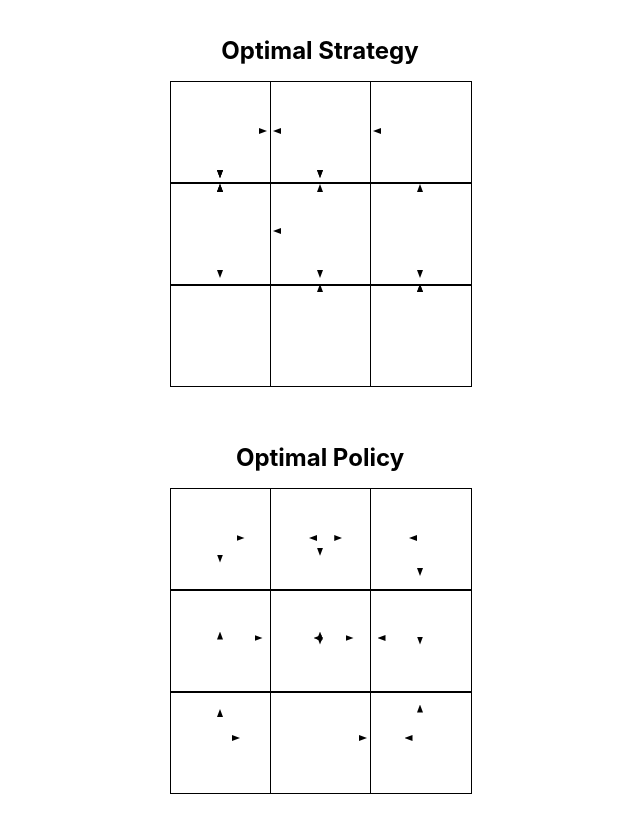
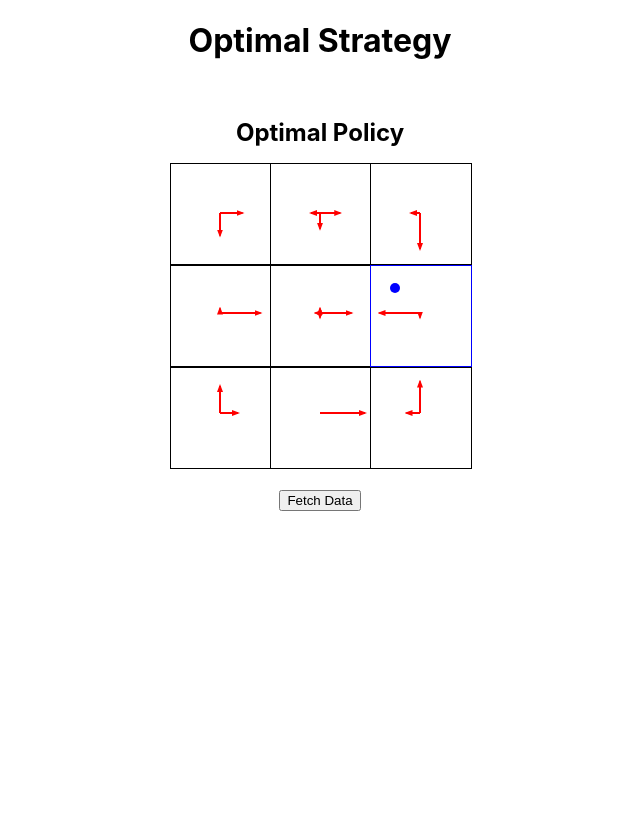
Before and after one commit to zelongjiang123/DirectedResearchAI, a React app in the folder game-visualization/: page / in a window 1280 px wide. Shown: the whole page, without its empty margins (320-960 px from the left). Built offline with nearby package versions, Linux system fonts and the light colour scheme.

Commit message:
add loading page and visualize the policy of both players

```diff
--- a/game-visualization/src/App.tsx
+++ b/game-visualization/src/App.tsx
@@ -1,15 +1,38 @@
-import React from 'react';
+import React, { useEffect, useState } from 'react';
 import logo from './logo.svg';
 import './App.css';
 import OptimalStrategyPage from './pages/optimal_strategy_page/OptimalStrategyPage';
 import OptimalPolicyPage from './pages/optimal_policy_page/OptimalPolicyPage';
+import NodesGraph from './components/NodesGraph';
+import { getGameResult } from './api_calls/apiCall';
+import { Arrow } from './components/configs';
+import LoadingPage from './pages/loading_page/LoadingPage';
 
 
 function App() {
+  const [arrows, setArrows] = useState<Arrow[][]>([]);
+  const [loading, setLoading] = useState<boolean>(false);
+
+  const handleButtonClick = async () => {
+    console.log("click");
+    setLoading(true);
+    let {arrows} = await getGameResult();
+    console.log(arrows)
+    setArrows(arrows);
+    setLoading(false);
+  }
+
   return (
     <div className="App">
-      <OptimalStrategyPage/>
-      <OptimalPolicyPage/>
+      { !loading &&
+      <div>
+        <OptimalStrategyPage arrows={arrows}/>
+        <OptimalPolicyPage/>
+        <button onClick={()=>{handleButtonClick();}}>Fetch Data</button>
+      </div>
+      }
+      {loading && <LoadingPage/>}
+      {/* <NodesGraph rows={9} cols={9} spacing={100}/> */}
     </div>
   );
 }
--- /dev/null
+++ b/game-visualization/src/api_calls/apiCall.tsx
@@ -0,0 +1,45 @@
+import { Arrow } from "../components/configs";
+
+// Example Usage:
+interface GetGameResultResponse {
+    arrows: Arrow[][];
+}
+
+interface GetGameResultAPIResponse{
+    optimalStrategies: number[][][]
+}
+
+export async function getGameResult(): Promise<GetGameResultResponse> {
+    try {
+        const response = await fetch("http://localhost:8080/api/game_result", {
+            method: "GET",
+            headers: {
+                "Accept": "application/json",
+            },
+        });
+
+
+        if (!response.ok) {
+            throw new Error(`HTTP error! Status: ${response.status}`);
+        }
+        let parsedResponse: GetGameResultAPIResponse = await response.json();
+        console.log(parsedResponse);
+        let arrows: Arrow[][] = [];
+
+        if(parsedResponse.optimalStrategies !== undefined){
+            let positions = parsedResponse.optimalStrategies;
+
+            for(let i=0; i<positions[0].length-1; i++){
+                arrows.push([
+                    { fromRow: positions[0][i][0], fromCol: positions[0][i][1], toRow: positions[0][i + 1][0], toCol: positions[0][i + 1][1] },
+                    { fromRow: positions[1][i][0], fromCol: positions[1][i][1], toRow: positions[1][i + 1][0], toCol: positions[1][i + 1][1] }
+                ]);
+            }
+        }
+
+        return {arrows};
+    } catch (error) {
+        console.error("Error fetching data:", error);
+        throw error;
+    }
+}
--- a/game-visualization/src/components/MatrixGrid.tsx
+++ b/game-visualization/src/components/MatrixGrid.tsx
@@ -10,6 +10,7 @@ type MatrixGridProps = {
   header?: string;
   cellClick?: boolean;
   highlightedCell?: HighlightCell;
+  isApplyNudge?: boolean; // whether to apply nudge to avoid arrows overlapping
 };
 
 type HighlightCell = {
@@ -26,6 +27,7 @@ const MatrixGrid: React.FC<MatrixGridProps> = ({
   header,
   cellClick = false,
   highlightedCell,
+  isApplyNudge = false,
 }) => {
   const [rows, setRows] = useState<number>(initialRows);
   const [cols, setCols] = useState<number>(initialCols);
@@ -79,9 +81,9 @@ const MatrixGrid: React.FC<MatrixGridProps> = ({
 
   // Function to nudge overlapping arrows
   const applyNudge = (x1: number, y1: number, x2: number, y2: number, offset: number, usedPositions: Map<string, number>) => {
-    let xMax = Math.max(x1, x2), yMax = Math.max(y1, y2);
-    let xMin = Math.min(x1, x2), yMin = Math.min(y1, y2);
-    let positionStr = `${xMax},${yMax},${xMin},${yMin}`;
+    // let xMax = Math.max(x1, x2), yMax = Math.max(y1, y2);
+    // let xMin = Math.min(x1, x2), yMin = Math.min(y1, y2);
+    let positionStr = `${x1},${y1},${x2},${y2}`;
 
     let count = usedPositions.get(positionStr);
     if (count !== undefined) {
@@ -109,7 +111,7 @@ const MatrixGrid: React.FC<MatrixGridProps> = ({
     }
   }
 
-  const svgRenderArrows = (arrows: Arrow[], color: string, player: number) => {
+  const svgRenderArrows = (arrows: Arrow[], color: string, player: number, usedPositions: Map<string ,number>) => {
     let arrowArray: Arrow[] | undefined = arrows;
     if(selectedCell !== undefined){
       const selectedCellStr = `${selectedCell.row},${selectedCell.col}`;
@@ -120,19 +122,23 @@ const MatrixGrid: React.FC<MatrixGridProps> = ({
 
       if(arrowArray === undefined) arrowArray = arrows;
     }
-    const usedPositions = new Map<string, number>(); // Set to track used positions
+
     return arrowArray.map((arrow, index) => {
-      const x1 = arrow.fromCol * cellSize + cellSize / 2;
-      const y1 = arrow.fromRow * cellSize + cellSize / 2;
-      const x2 = arrow.toCol * cellSize + cellSize / 2;
-      const y2 = arrow.toRow * cellSize + cellSize / 2;
+      let x1 = arrow.fromCol * cellSize + cellSize / 2;
+      let y1 = arrow.fromRow * cellSize + cellSize / 2;
+      let x2 = arrow.toCol * cellSize + cellSize / 2;
+      let y2 = arrow.toRow * cellSize + cellSize / 2;
       const strokeWidth = 2;
       const probability = arrow.probability === undefined ? 1 : arrow.probability;
       if(probability === 0) return;
       const adjustedStrokeWidth =  probability * strokeWidth;
 
       // Apply nudge if the position has already been used
-      // const { x1: nudgeX1, y1: nudgeY1, x2: nudgeX2, y2: nudgeY2 } = applyNudge(x1, y1, x2, y2, 10, usedPositions);
+      if(isApplyNudge){
+        ({ x1, y1, x2, y2} = applyNudge(x1, y1, x2, y2, 10, usedPositions));
+        console.log(usedPositions);
+      }
+
 
       const adjustLength = (num1: number, num2: number, probability: number, maxLength: number): number => {
         let difference = Math.min(Math.abs(num1 - num2), maxLength * probability);
@@ -171,6 +177,22 @@ const MatrixGrid: React.FC<MatrixGridProps> = ({
     });
   };
 
+
+
+  const drawSvg = () => {
+    const usedPositions = new Map<string, number>(); // Set to track used positions
+
+    return <svg className="matrix-grid-content-svg" width={svgWidth} height={svgHeight}>
+      {/* Render red arrows */}
+      {svgRenderArrows(arrowsPlayer1, player1Color, 1, usedPositions)}
+
+      {/* Render blue arrows */}
+      {arrowsPlayer2 !== undefined && svgRenderArrows(arrowsPlayer2, player2Color, 2, usedPositions)}
+
+      {svgRenderOpponentPosition()}
+    </svg>
+  }
+
   return (
     <div className="matrix-grid">
       <h1 className="matrix-grid-heading">{header}</h1>
@@ -192,15 +214,7 @@ const MatrixGrid: React.FC<MatrixGridProps> = ({
             ))
           )}
         </div>
-        <svg className="matrix-grid-content-svg" width={svgWidth} height={svgHeight}>
-          {/* Render red arrows */}
-          {svgRenderArrows(arrowsPlayer1, player1Color, 1)}
-
-          {/* Render blue arrows */}
-          {arrowsPlayer2 !== undefined && svgRenderArrows(arrowsPlayer2, player2Color, 2)}
-
-          {svgRenderOpponentPosition()}
-        </svg>
+        {drawSvg()}
       </div>
     </div>
   );
--- a/game-visualization/src/components/configs.tsx
+++ b/game-visualization/src/components/configs.tsx
@@ -5,3 +5,6 @@ export interface Arrow {
     toCol: number;
     probability?: number;
 }
+
+export const player1Color = "red";
+export const player2Color = "blue";
--- /dev/null
+++ b/game-visualization/src/pages/loading_page/LoadingPage.tsx
@@ -0,0 +1,12 @@
+import "./index.less";
+
+const LoadingPage = () => {
+  return (
+    <div className="loading-container">
+      <div className="spinner"></div>
+      <p className="loading-text">Loading...</p>
+    </div>
+  );
+};
+
+export default LoadingPage;
--- /dev/null
+++ b/game-visualization/src/pages/loading_page/index.less
@@ -0,0 +1,32 @@
+@primary-color: #3498db;
+@spinner-size: 64px;
+@border-width: 4px;
+
+.loading-container {
+  display: flex;
+  align-items: center;
+  justify-content: center;
+  height: 100vh;
+  background-color: #f8f9fa;
+}
+
+.spinner {
+  width: @spinner-size;
+  height: @spinner-size;
+  border: @border-width solid @primary-color;
+  border-top-color: transparent;
+  border-radius: 50%;
+  animation: spin 1s linear infinite;
+}
+
+.loading-text {
+  margin-left: 10px;
+  font-size: 1.2rem;
+  font-weight: bold;
+  color: #555;
+}
+
+@keyframes spin {
+  0% { transform: rotate(0deg); }
+  100% { transform: rotate(360deg); }
+}
--- a/game-visualization/src/pages/optimal_policy_page/OptimalPolicyPage.tsx
+++ b/game-visualization/src/pages/optimal_policy_page/OptimalPolicyPage.tsx
@@ -35,7 +35,7 @@ function OptimalPolicyPage() {
   return (
     <div className="optimal-strategyPage">
 
-      <MatrixGrid arrowsPlayer1={arrowsPlayer1} header='Optimal Policy' cellClick={true}/>
+      <MatrixGrid arrowsPlayer1={arrowsPlayer1} header='Optimal Policy' cellClick={true} highlightedCell={{color: "blue", row: 1, col: 2}}/>
     </div>
   );
 }
--- a/game-visualization/src/pages/optimal_strategy_page/OptimalStrategyPage.tsx
+++ b/game-visualization/src/pages/optimal_strategy_page/OptimalStrategyPage.tsx
@@ -28,13 +28,23 @@ const arrowsPlayer1: Arrow[] = [
 ];
 
 
+type OptimalStrategyPageProps = {
+  arrows: Arrow[][];
+};
 
 
-function OptimalStrategyPage() {
+const OptimalStrategyPage: React.FC<OptimalStrategyPageProps> = ({
+  arrows,
+}) => {
   return (
     <div className="optimal-strategyPage">
+      <h1>Optimal Strategy</h1>
+      <div>
+      { arrows.map((arrow, index)=>{
+        return <MatrixGrid arrowsPlayer1={[arrow[0]]} arrowsPlayer2={[arrow[1]]} header={`step ${index}`} isApplyNudge={true} />
+      })}
+      </div>
 
-      <MatrixGrid arrowsPlayer1={arrowsPlayer1} arrowsPlayer2={arrowsPlayer2} header='Optimal Strategy'/>
     </div>
   );
 }
```
Lines whose indentation alone changed are shown as unchanged.
